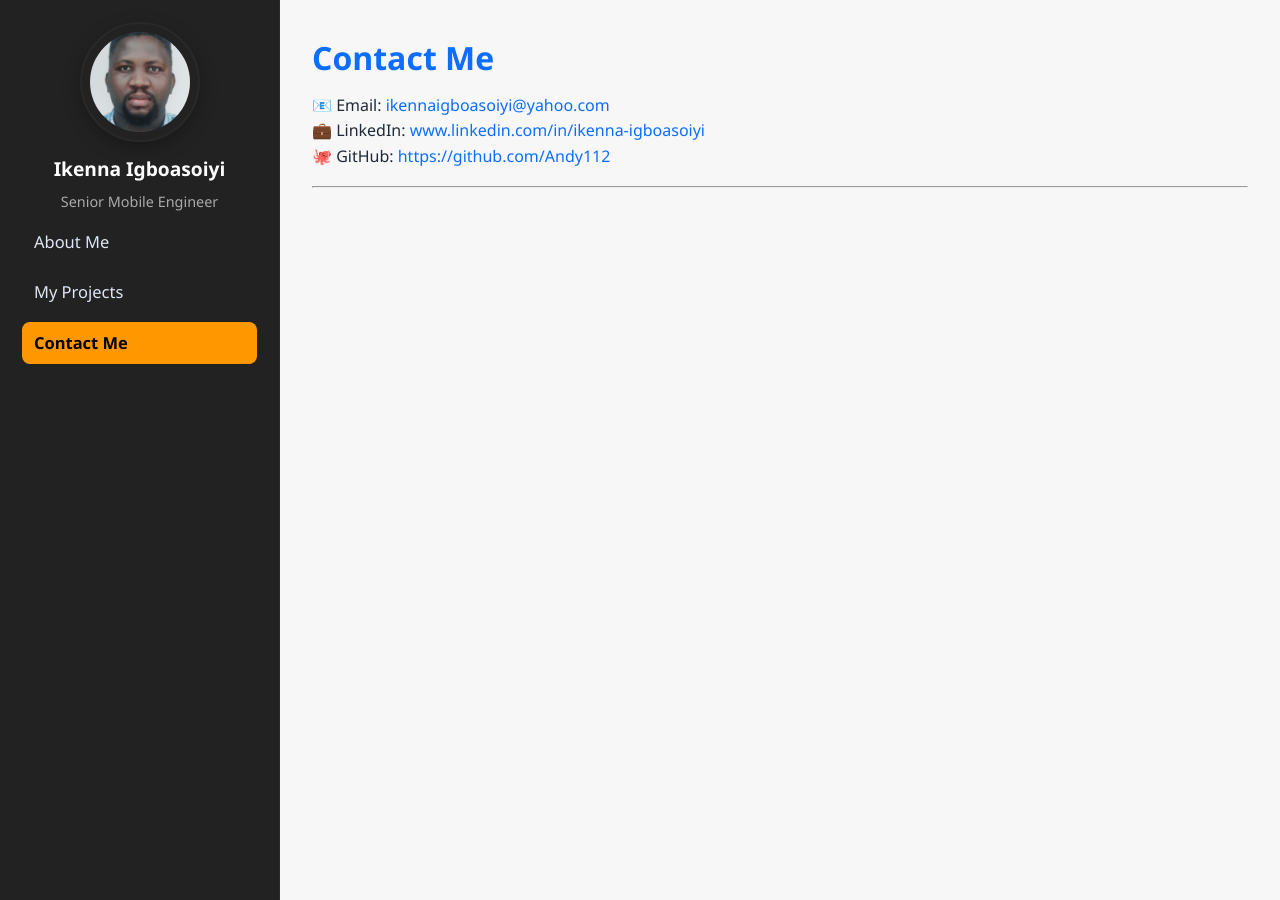
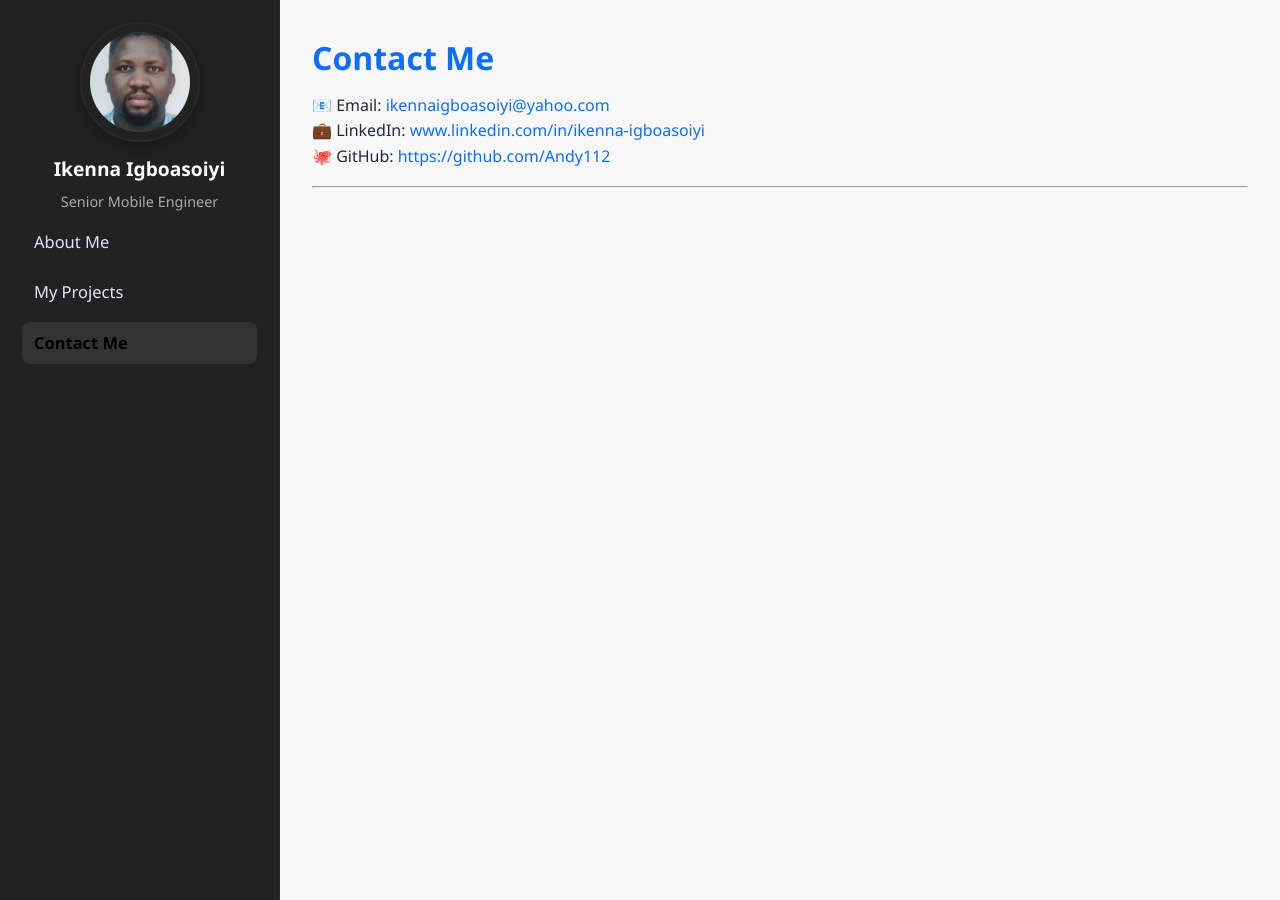
Before and after one commit to Andy112/ikenna-portfolio, a Jekyll site: the page built from contact.md, in a window 1280 px wide. Built offline with Jekyll 4.4.1, drawn with Linux system fonts in a browser that asks for light colours.

Commit message:
Update style.css

```diff
--- a/assets/style.css
+++ b/assets/style.css
@@ -299,7 +299,8 @@ pre, code { background:#0f1720; color:#f5f7fb; padding:6px 10px; border-radius:6
 }
 
 .sidebar nav ul li.active a {
-  background-color: #ff9800; /* Highlight color */
+/*   background-color: #ff9800;  */
+   background-color: var(--primary-color, #333);
 /*    background: rgba(13,110,253,0.12); */
   color: #000;
   font-weight: bold;
```
